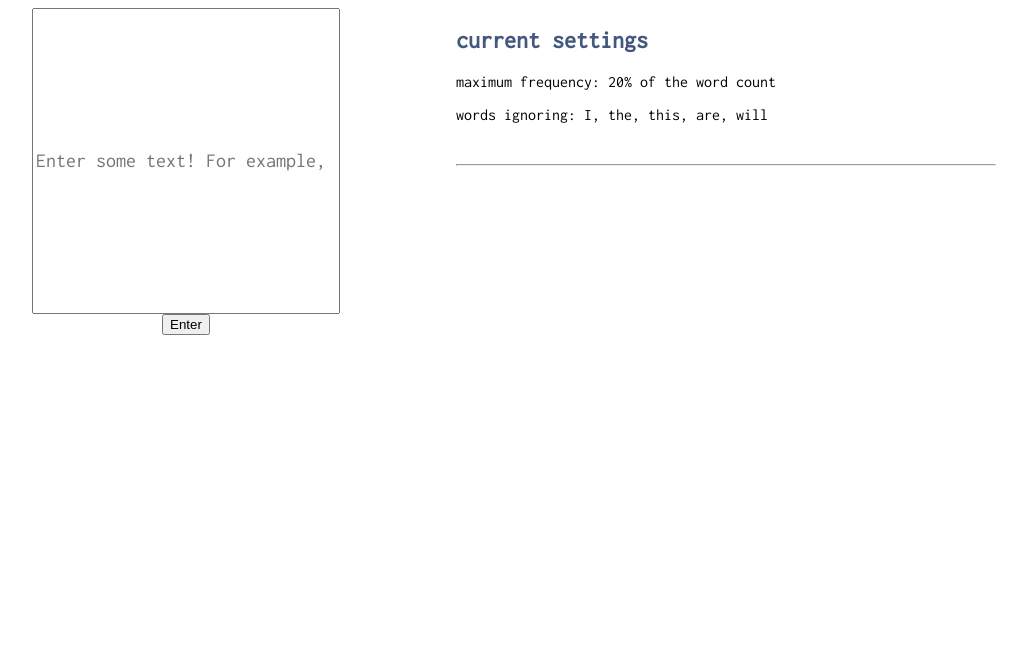
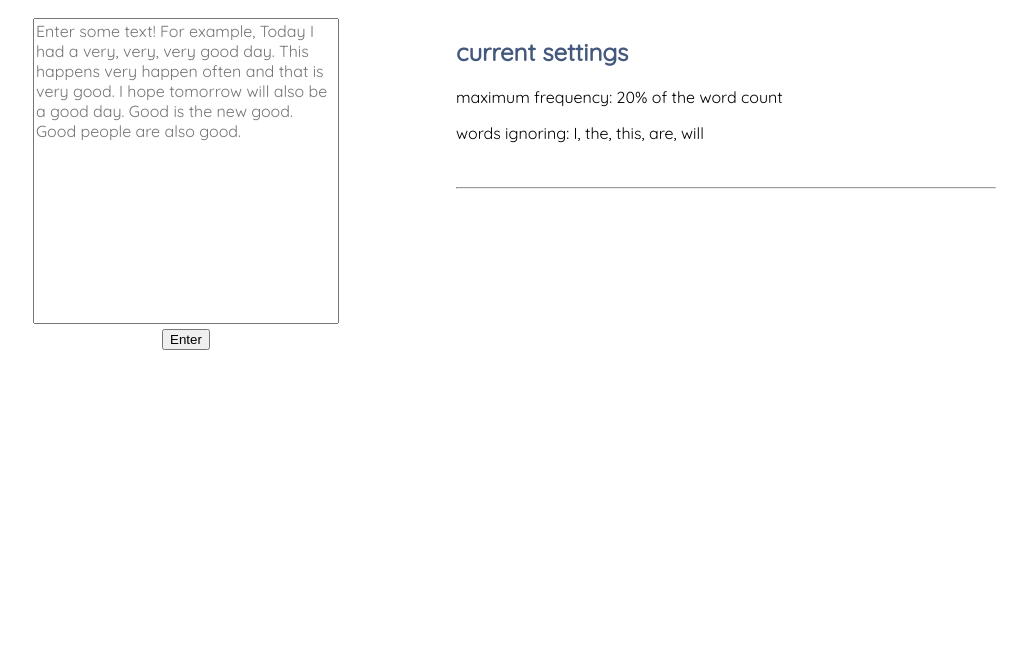
Before and after one commit to alexis-tao/count_plusplus, a plain HTML site: page index.html in a window 1280 px wide. Shown: the part 129-800 px from the top of the page, without its empty margins (184-1211 px from the left). Drawn offline with nearby package versions, Linux system fonts and the light colour scheme.

Commit message:
Add files via upload

```diff
--- a/css/style.css
+++ b/css/style.css
@@ -1,5 +1,5 @@
 body {
-	font-family:'Inconsolata';
+	font-family:'Quicksand';
 	margin-top: 50px;
 	margin-left: 100px;
 	margin-right: 100px;
@@ -12,8 +12,8 @@ body {
 #utext {
 	height:300px;
 	width: 300px;
-	font-size: 20px;
-	font-family:'Inconsolata';
+	font-size: 16px;
+	font-family:'Quicksand';
 }
 #user_input{
 	text-align: center;
--- a/index.html
+++ b/index.html
@@ -1,6 +1,6 @@
 <!DOCTYPE html>
 <html>
- <link href="https://fonts.googleapis.com/css?family=Inconsolata" rel="stylesheet">
+ <link href="https://fonts.googleapis.com/css?family=Quicksand" rel="stylesheet">
  <link rel="stylesheet" href="css/style.css">
  <script src="https://ajax.googleapis.com/ajax/libs/jquery/3.3.1/jquery.min.js"></script>
 
@@ -9,11 +9,10 @@
 </head>
 <body>
 	<h1 id = "title">count++;</h1>
-
 	<div class="row">
 		<div class ="column">
 			<form id = "user_input">
-				<input type = "text" id="utext" name = "utext" placeholder="Enter some text! For example, Today I had a very, very, very good day. This happens very happen often and that is very good. I hope tomorrow will also be a good day. Good is the new good. Good people are also good. "><br>
+				<textarea id="utext" name = "utext" placeholder="Enter some text! For example, Today I had a very, very, very good day. This happens very happen often and that is very good. I hope tomorrow will also be a good day. Good is the new good. Good people are also good. "></textarea><br>
 				<button type="button" id = "enter" name ="enter">Enter</button>
 			</form>
 		</div>
@@ -58,7 +57,7 @@
 			count.length = unique.length;
 
 			for (i =0; i < unique.length; i++){
-				count[i] =0;
+				count[i] = 0;
 				for (j = 0 ; j < arr.length; j++) {
 					if (arr[j] == unique[i]) {
 						count[i] += 1;
```
